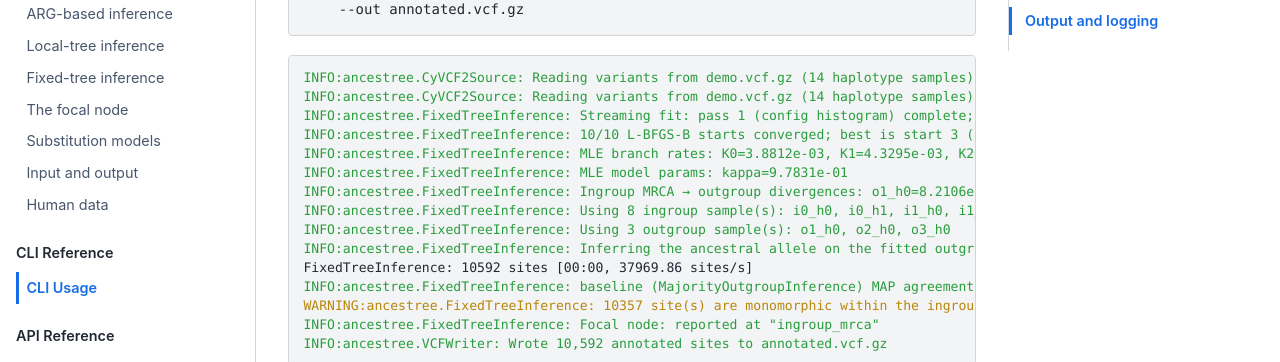
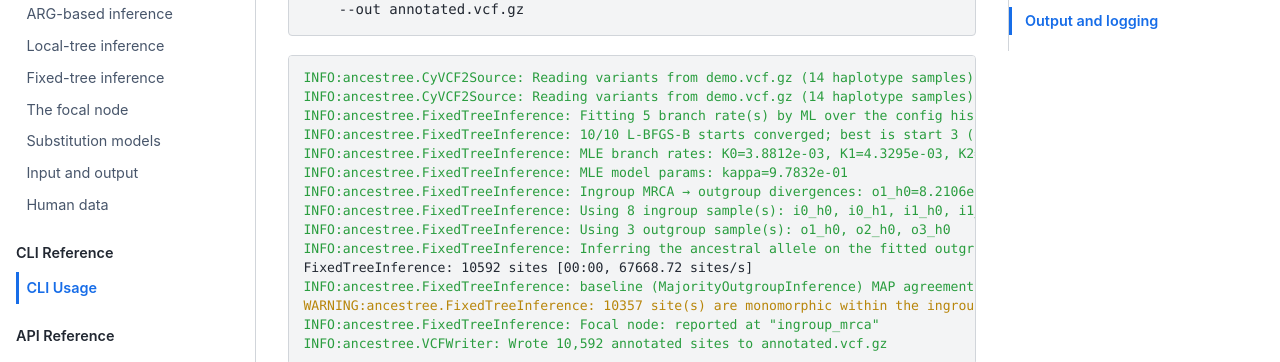
Before and after one commit to Sendrowski/Ancestree, a Sphinx documentation site: the page built from docs/reference/CLI/usage.rst, in a window 1280 px wide and 900 px high, scrolled down 2196 px. Shown: the part 152-514 px from the top of the window. Built offline with Sphinx 7.4.7 and the Sphinx Book theme 1.1.4, drawn with Linux system fonts in a browser that asks for light colours; some of the changed text lies outside the part shown.

Commit message:
Regenerate the CLI transcripts

```diff
--- a/docs/reference/CLI/_output/arg.html
+++ b/docs/reference/CLI/_output/arg.html
@@ -1,7 +1,7 @@
 <pre class="cli-output"><span style="color: #2a9d3f">INFO:ancestree.ARGBasedInference: No ingroup or outgroup samples were named with focal=&#x27;ingroup_mrca&#x27;, so the ingroup is the whole panel and its MRCA is the panel root. Pass ingroup_samples= or outgroup_samples= to report at the ingroup&#x27;s own ancestor.</span>
 <span style="color: #2a9d3f">INFO:ancestree.ARGBasedInference: Inferring the ancestral allele at 10,592 sites over 573 local trees from the ARG</span>
 <span style="color: #2a9d3f">INFO:ancestree.ARGBasedInference: Using 14 ingroup sample(s): i0_h0, i0_h1, i1_h0, i1_h1, i2_h0, i2_h1, i3_h0, i3_h1, o1_h0, o1_h1, o2_h0, o2_h1, o3_h0, o3_h1</span>
-ARGBasedInference: 100%|██████████| 573/573 [00:01&lt;00:00, 298.25 trees/s]
+ARGBasedInference: 100%|██████████| 573/573 [00:00&lt;00:00, 669.71 trees/s]
 <span style="color: #b8860b">WARNING:ancestree.ARGBasedInference: 35 site(s) are monomorphic within the ingroup and were reported at the ingroup MRCA, where the ingroup&#x27;s own allele is the answer.</span>
 <span style="color: #2a9d3f">INFO:ancestree.ARGBasedInference: Focal node: reported at &quot;ingroup_mrca&quot;</span>
 <span style="color: #2a9d3f">INFO:ancestree.TskitWriter: Wrote 10,592 annotated sites to annotated.trees</span></pre>
--- a/docs/reference/CLI/_output/fixed_tree.html
+++ b/docs/reference/CLI/_output/fixed_tree.html
@@ -1,14 +1,14 @@
 <pre class="cli-output"><span style="color: #2a9d3f">INFO:ancestree.CyVCF2Source: Reading variants from demo.vcf.gz (14 haplotype samples)</span>
 <span style="color: #2a9d3f">INFO:ancestree.CyVCF2Source: Reading variants from demo.vcf.gz (14 haplotype samples)</span>
-<span style="color: #2a9d3f">INFO:ancestree.FixedTreeInference: Streaming fit: pass 1 (config histogram) complete; fitting 5 branch rate(s) by ML, then a second streaming pass emits posteriors.</span>
+<span style="color: #2a9d3f">INFO:ancestree.FixedTreeInference: Fitting 5 branch rate(s) by ML over the config histogram.</span>
 <span style="color: #2a9d3f">INFO:ancestree.FixedTreeInference: 10/10 L-BFGS-B starts converged; best is start 3 (log L -343707.8480, range 0.0001); winning fit took 33 iterations</span>
 <span style="color: #2a9d3f">INFO:ancestree.FixedTreeInference: MLE branch rates: K0=3.8812e-03, K1=4.3295e-03, K2=7.3369e-03, K3=1.1212e-02, K4=2.5940e-02</span>
-<span style="color: #2a9d3f">INFO:ancestree.FixedTreeInference: MLE model params: kappa=9.7831e-01</span>
+<span style="color: #2a9d3f">INFO:ancestree.FixedTreeInference: MLE model params: kappa=9.7832e-01</span>
 <span style="color: #2a9d3f">INFO:ancestree.FixedTreeInference: Ingroup MRCA → outgroup divergences: o1_h0=8.2106e-03, o2_h0=2.2430e-02, o3_h0=3.7158e-02</span>
 <span style="color: #2a9d3f">INFO:ancestree.FixedTreeInference: Using 8 ingroup sample(s): i0_h0, i0_h1, i1_h0, i1_h1, i2_h0, i2_h1, i3_h0, i3_h1</span>
 <span style="color: #2a9d3f">INFO:ancestree.FixedTreeInference: Using 3 outgroup sample(s): o1_h0, o2_h0, o3_h0</span>
 <span style="color: #2a9d3f">INFO:ancestree.FixedTreeInference: Inferring the ancestral allele on the fitted outgroup ladder, streaming the sites</span>
-FixedTreeInference: 10592 sites [00:00, 37969.86 sites/s]
+FixedTreeInference: 10592 sites [00:00, 67668.72 sites/s]
 <span style="color: #2a9d3f">INFO:ancestree.FixedTreeInference: baseline (MajorityOutgroupInference) MAP agreement: 0.790 on 10592 polymorphic sites; largest disagreement at SFS bin 0 (0.785); SFS bin 3 (0.974)</span>
 <span style="color: #b8860b">WARNING:ancestree.FixedTreeInference: 10357 site(s) are monomorphic within the ingroup and were reported at the ingroup MRCA, where the ingroup&#x27;s own allele is the answer.</span>
 <span style="color: #2a9d3f">INFO:ancestree.FixedTreeInference: Focal node: reported at &quot;ingroup_mrca&quot;</span>
--- a/docs/reference/CLI/_output/local_tree.html
+++ b/docs/reference/CLI/_output/local_tree.html
@@ -2,7 +2,7 @@
 <span style="color: #2a9d3f">INFO:ancestree.CyVCF2Source: Reading variants from demo.vcf.gz (14 haplotype samples)</span>
 <span style="color: #2a9d3f">INFO:ancestree.LocalTreeInference: Inferring local trees from genotypes (14 samples, window=8snp)</span>
 <span style="color: #2a9d3f">INFO:ancestree.LocalTreeInference: Using 14 ingroup sample(s): i0_h0, i0_h1, i1_h0, i1_h1, i2_h0, i2_h1, i3_h0, i3_h1, o1_h0, o1_h1, o2_h0, o2_h1, o3_h0, o3_h1</span>
-LocalTreeInference: 100%|██████████| 1/1 [00:12&lt;00:00, 12.64s/ segments]
+LocalTreeInference: 100%|██████████| 1/1 [00:05&lt;00:00,  5.18s/ segments]
 <span style="color: #b8860b">WARNING:ancestree.LocalTreeInference: 35 site(s) are monomorphic within the ingroup and were reported at the ingroup MRCA, where the ingroup&#x27;s own allele is the answer.</span>
 <span style="color: #2a9d3f">INFO:ancestree.LocalTreeInference: Focal node: reported at &quot;ingroup_mrca&quot;</span>
 <span style="color: #2a9d3f">INFO:ancestree.VCFWriter: Wrote 10,592 annotated sites to annotated.vcf.gz</span></pre>
```
